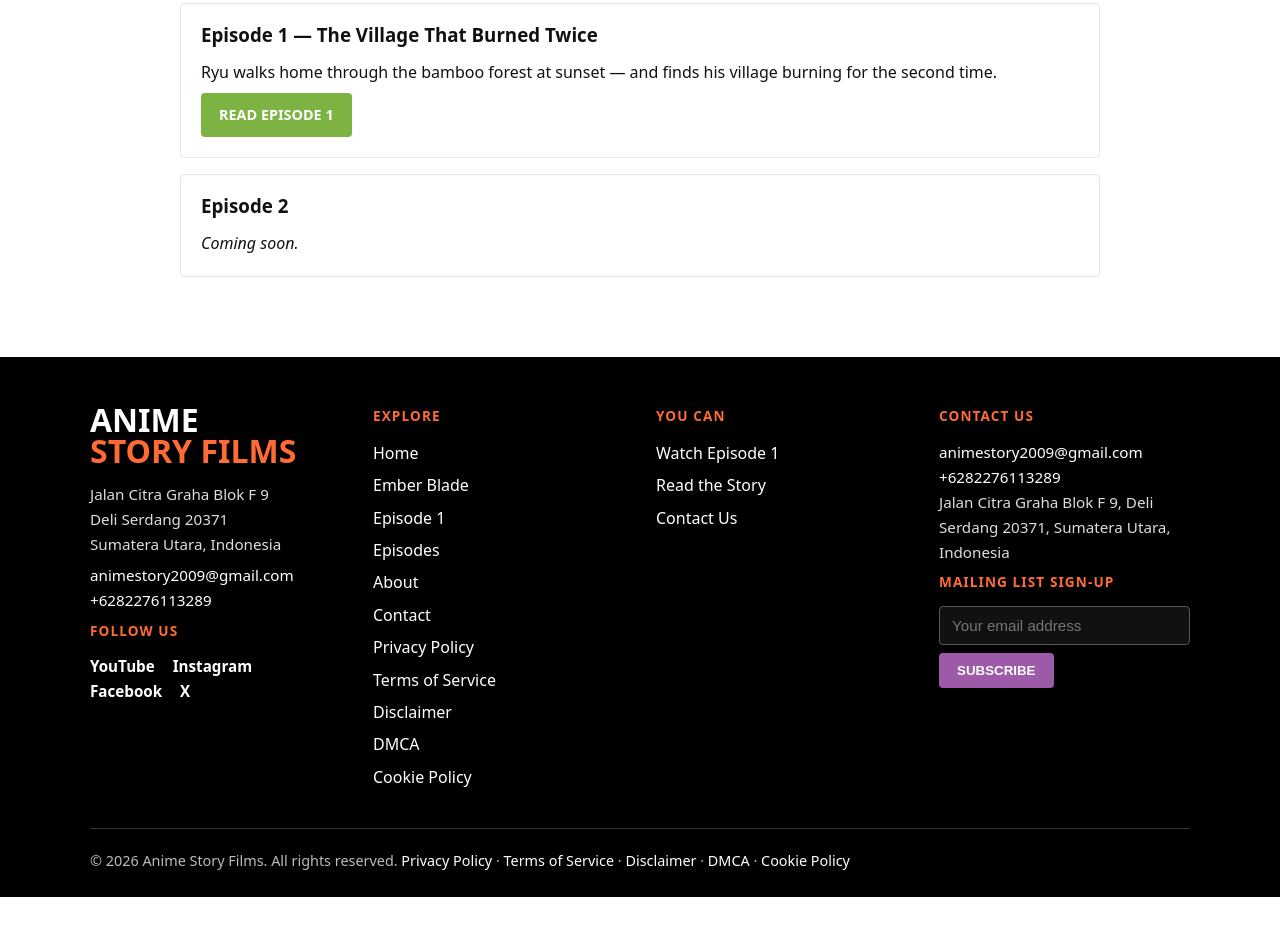
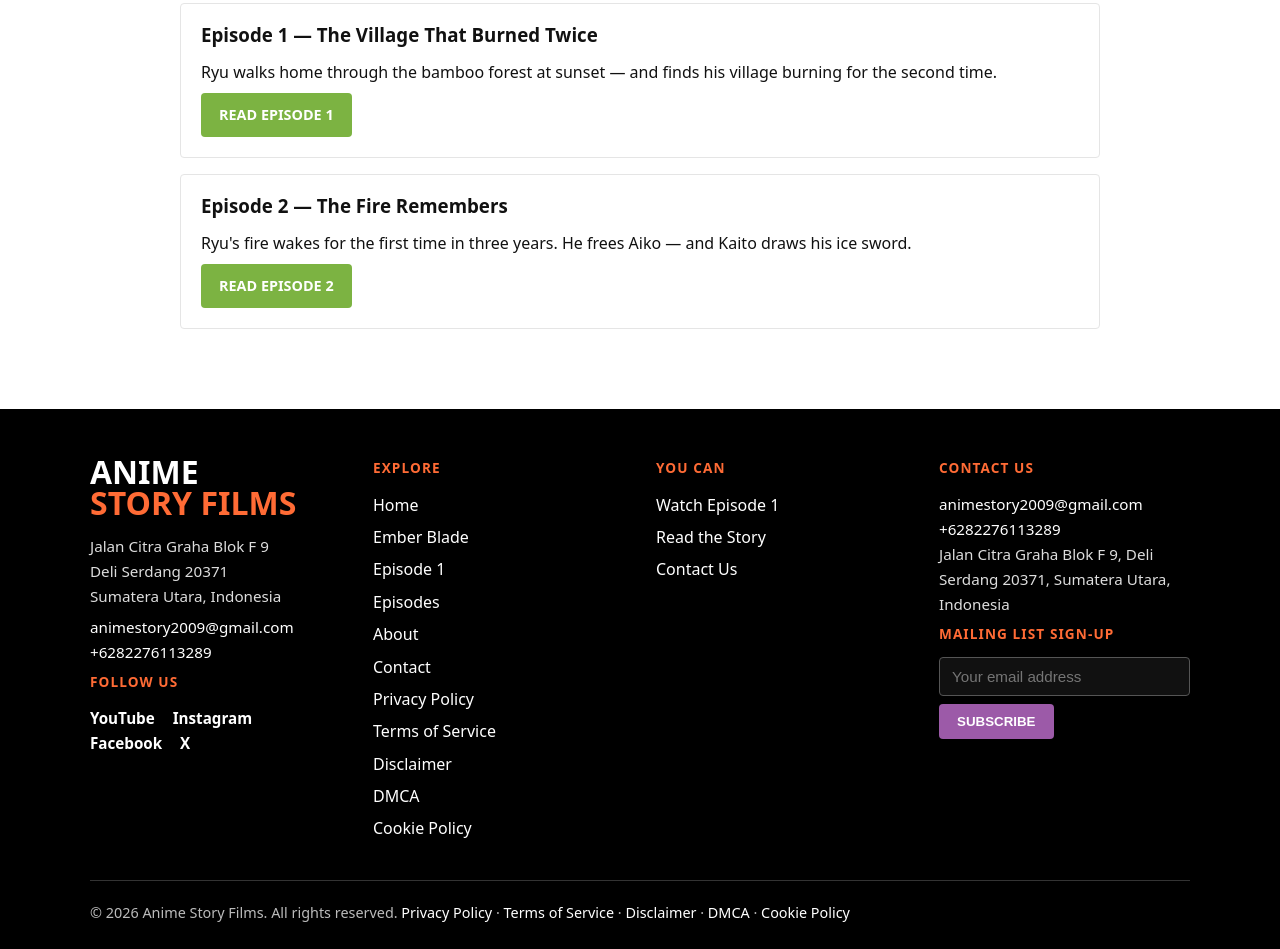
Before and after one commit to bungaroda03/animestoryfilms, an Astro site: page /films/ember-blade in a window 1280 px wide. Shown: the part 1888-2837 px from the top of the page. Before the commit the page ends 2785 px from the top, so only its background shows below. Built offline with nearby package versions, Linux system fonts and the light colour scheme; Astro itself is replaced by a stand-in of ours.

Commit message:
Publish Ember Blade Episode 2 (scenes 1-6) with self-hosted videos and thumbnail

```diff
--- a/src/pages/films/ember-blade/index.astro
+++ b/src/pages/films/ember-blade/index.astro
@@ -55,7 +55,9 @@ import Layout from '../../../layouts/Layout.astro';
     <p><a class="btn" href="/films/ember-blade/episode-1/">Read Episode 1</a></p>
   </div>
   <div class="card">
-    <h3>Episode 2</h3>
-    <p><em>Coming soon.</em></p>
+    <h3>Episode 2 — The Fire Remembers</h3>
+    <p>Ryu's fire wakes for the first time in three years. He frees
+    Aiko — and Kaito draws his ice sword.</p>
+    <p><a class="btn" href="/films/ember-blade/episode-2/">Read Episode 2</a></p>
   </div>
 </Layout>
```
